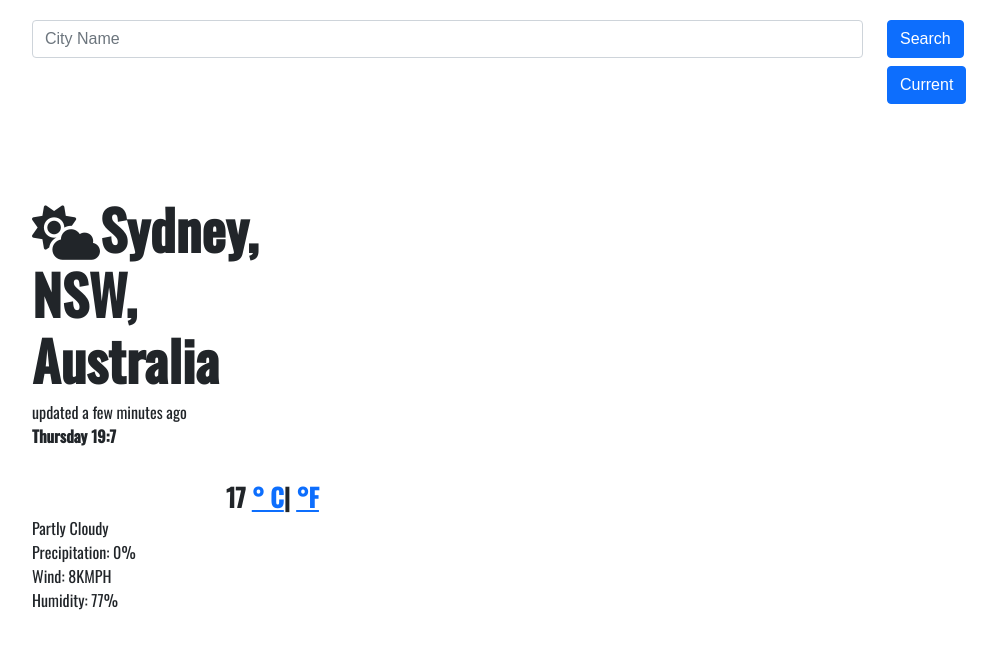
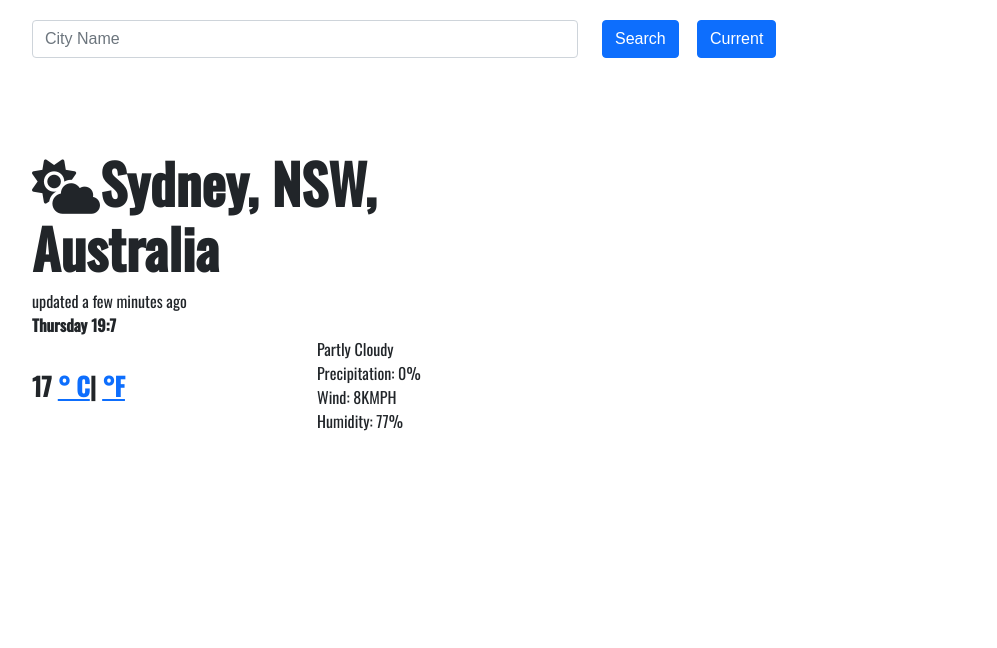
Before and after one commit to fgarehdaghi/weatherapp, a plain HTML site: page index.html in a window 1280 px wide. Shown: the whole page, without its empty margins (50-1047 px from the left). Drawn offline with nearby package versions, Linux system fonts and the light colour scheme; a web font is replaced by a local one.

Commit message:
update columns

```diff
--- a/index.html
+++ b/index.html
@@ -27,46 +27,51 @@
     <div class="container">
         <div class="row">
 
-            <div class="col-9 name">
+            <div class="col-6 name">
                 <form id="formm">
                     <input class="form-control" type="text" placeholder="City Name" id="input-city">
             </div>
-            <div class="col-3 name">
-                <div class="col-auto">
+            <div class="col-1 name">
+
                     <button class="btn btn-primary mb-2" id="buttonSearch">Search</button>
-                </div>
-                <div class="col-auto">
+            </div>
+                <div class="col-1 name">
+
                     <button type="button" class="btn btn-primary mb-2" id="buttonCurrent">Current</button>
                 </div>
                 </form>
+
             </div>
 
-        </div>
+
 
         <br>
         <div class="row weat">
 
             <h2>
-                <div class="col-3"><span class="Tabriz"> <i class="fa-solid fa-cloud-sun"></i>Sydney, NSW, Australia
+                <div class="col-5"><span class="Tabriz"> <i class="fa-solid fa-cloud-sun"></i>Sydney, NSW, Australia
                     </span>
+                    </div>
             </h2><br><span class="updated">updated a few minutes
                 ago</span> <br> <span class="sat"> wednesday 14 January</span>
         </div>
-        <div class="col-6">
-            <div class="row">
-                <div class="col-4 cloud"></div>
-                <div class="col-4 degree"><span id="celdegree">17</span> <a href="#" id="celDegree">&deg; C</a>|<span
-                        class="blue"> <a href="#" id="farDegree">&deg;F</a> </span> </div>
 
-            </div>
-        </div>
-        <div class="col-3 part">Partly Cloudy<br>
+        <div class="row">
+
+                <div class="col-3 degree"><span id="celdegree">17</span> <a href="#" id="celDegree">&deg; C</a>|<span
+                        class="blue"> <a href="#" id="farDegree">&deg;F</a> </span>
+                </div>
+
+
+
+            <div class="col-8 part">Partly Cloudy<br>
 
             Precipitation: 0%
             <br>
             Wind: 8KMPH
             <br>
             Humidity: 77%
+            </div>
         </div>
     </div>
     <br>
```
